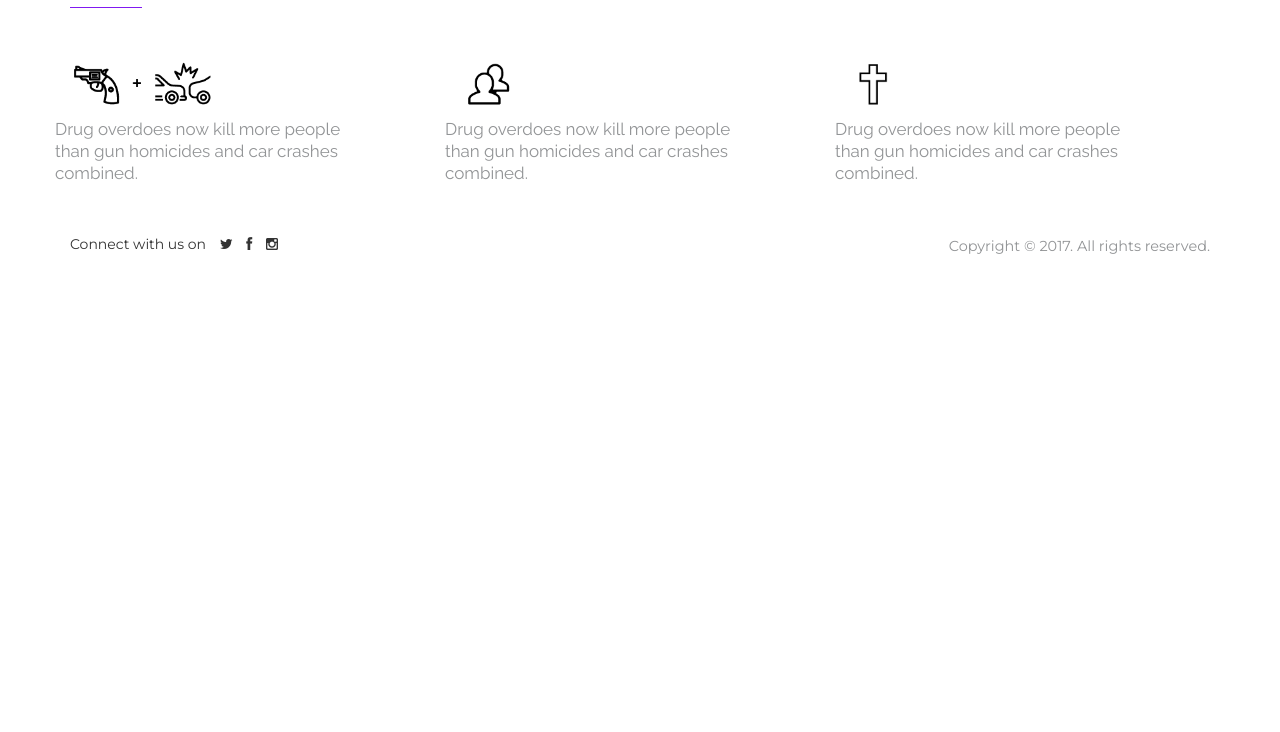
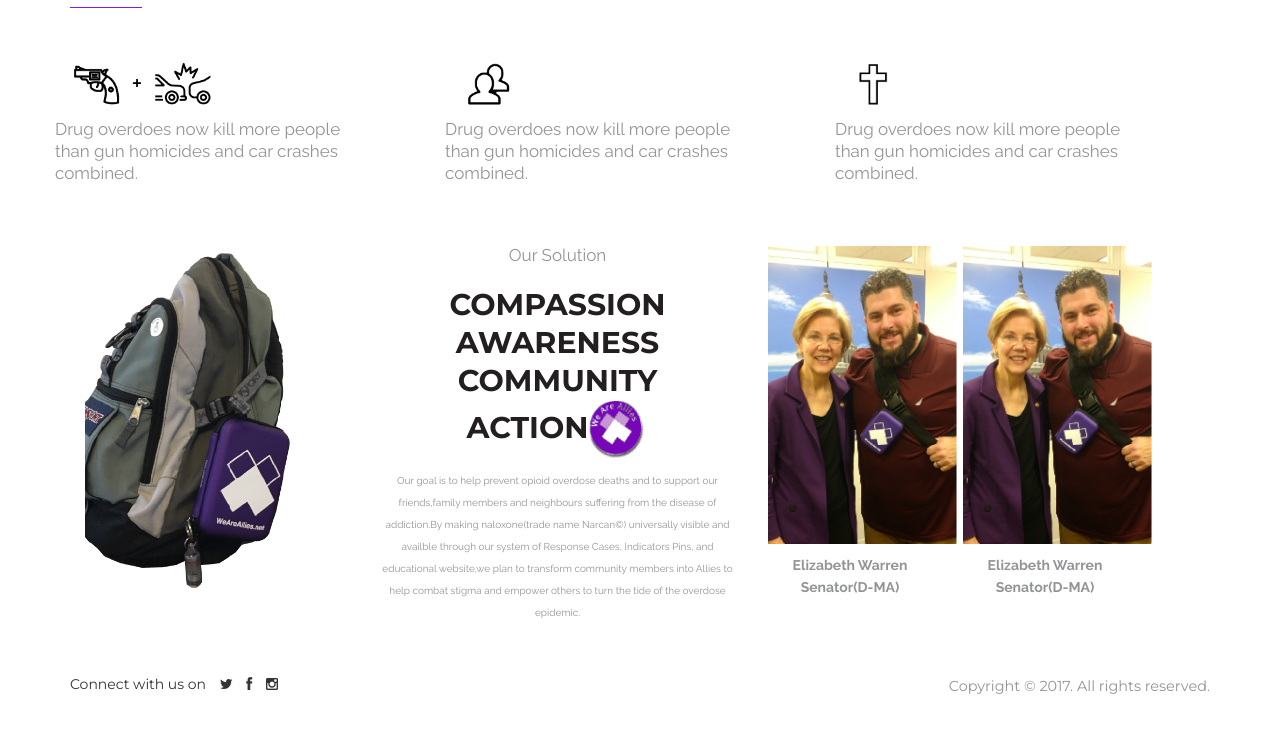
Before and after one commit to saipavan9/We-Are-Allies, a plain HTML site: page index.html in a window 1280 px wide. Shown: the part 2280-3012 px from the top of the page. Before the commit the page ends 2604 px from the top, so only its background shows below. Drawn offline with Linux system fonts and the light colour scheme.

Commit message:
solution Section

```diff
--- a/css/main.css
+++ b/css/main.css
@@ -317,6 +317,22 @@ height: 200px;
    height: 50px;
    margin:50px 0 10px 0;
  }
+
+ #bag{
+height: 350px;
+ }
+
+ #celebrity{
+  height: 300px;
+ }
+
+ .titles{
+   padding-top:10px;
+   font-size: 14px;
+   font-weight: bold;
+ }
+
+
 /* ==========================================================================
    Mobile styles
    ========================================================================== */
--- a/index.html
+++ b/index.html
@@ -188,10 +188,30 @@
         </div>
     </div>
   </div>
+  <div class="container" style="margin-top:50px;">
+    <div class="row">
+      <div class="col-md-3">
+        <img src="img/bag.png" id="bag"/>
+      </div>
+      <div class="col-md-4"style="text-align:center;">
+          <p>Our Solution</p>
+          <h3 style="font-size:30px;line-height:38px;">COMPASSION AWARENESS COMMUNITY<br/> ACTION<img src="img/stamp.png" style="width:60px;height:60px;"/></h3>
+          <p style="font-size:10px;">Our goal is to help prevent opioid overdose deaths and to support our friends,family members and neighbours suffering from the disease of addiction.By making naloxone(trade name Narcan&copy;)
+           universally visible and availble through our system of Response Cases, Indicators Pins, and educational website,we plan to transform community members into Allies to help combat stigma and empower others to turn the tide of the overdose epidemic.</p>
+      </div>
+      <div class="col-md-2" style="text-align:center;">
+        <img src="img/celebrity2.png" id="celebrity"/>
+        <p class="titles">Elizabeth Warren<br/>Senator(D-MA)</p>
+      </div>
+      <div class="col-md-2 " style="text-align:center;">
+        <img src="img/celebrity2.png" id="celebrity"/>
+        <p class="titles">Elizabeth Warren<br/>Senator(D-MA)</p>
+      </div>
+    </div>
+  </div>
 </section>
     <footer>
       <div class="container">
-
         <div class="row">
           <div class="col-sm-8 margin-20">
             <ul class="list-inline social">
```
Also changed, not shown: img/bag.png (renamed from img/We are allies Website design-17.png), img/celebrity2.png (renamed from img/We are allies Website design-15.png), img/stamp.png (renamed from img/We are allies Website design-16.png).
